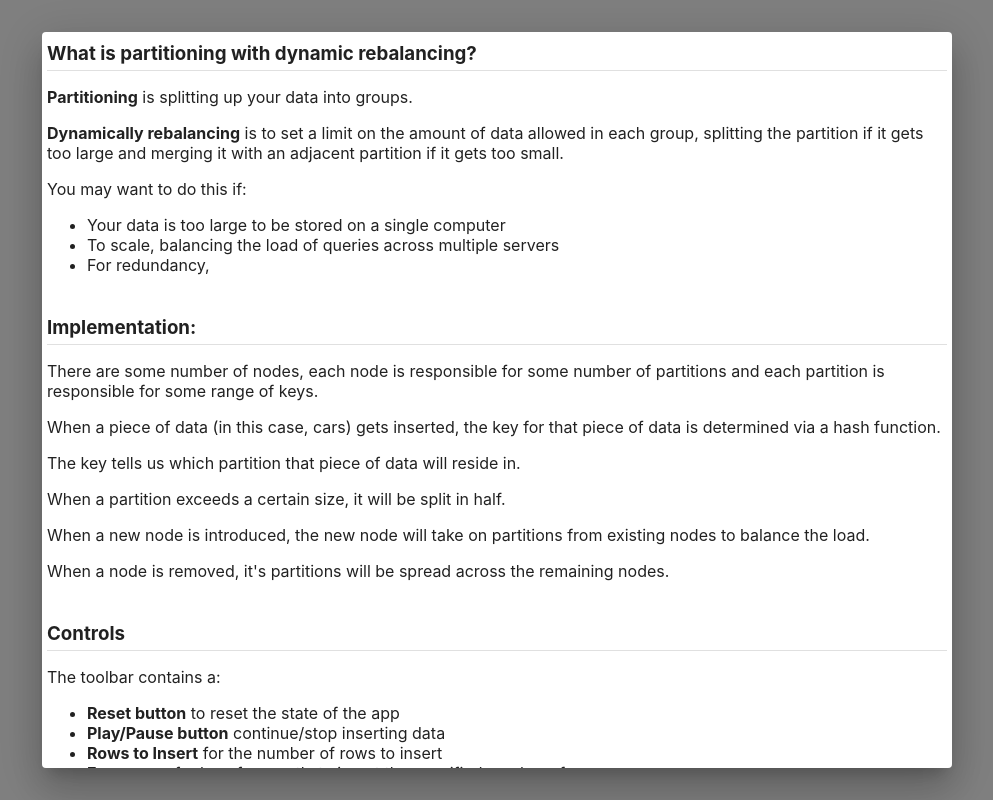
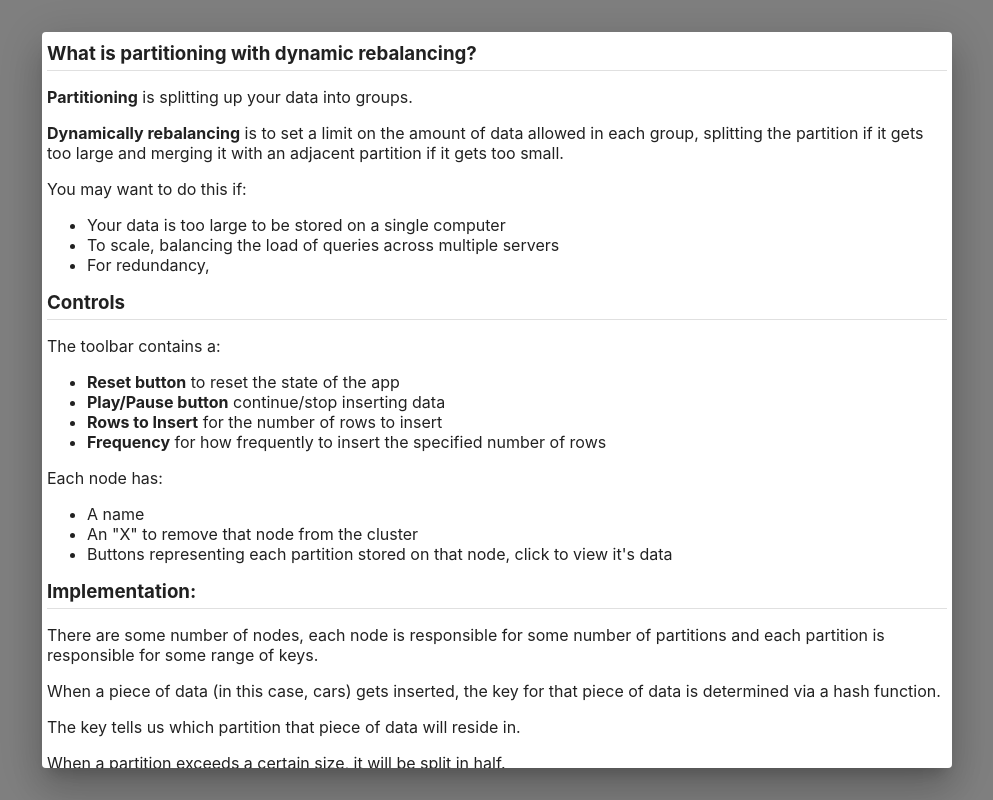
Before and after one commit to mojuwara/sharding, a React (Create React App) app: page / in a window 1280 px wide. Both pictures are taken after a click on the button 1040 px from the left and 78 px from the top of the page. Shown: the whole page, without its empty margins (143-1136 px from the left). Built offline with nearby package versions, Linux system fonts and the light colour scheme.

Commit message:
Reorder help contents

```diff
--- a/src/App.tsx
+++ b/src/App.tsx
@@ -219,17 +219,6 @@ const Help = () => {
 				<li>To scale, balancing the load of queries across multiple servers</li>
 				<li>For redundancy, </li>
 			</ul>
-			<br />
-
-			<h3>Implementation:</h3>
-			<Divider />
-			<p>There are some number of nodes, each node is responsible for some number of partitions and each partition is responsible for some range of keys.</p>
-			<p>When a piece of data (in this case, cars) gets inserted, the key for that piece of data is determined via a hash function.</p>
-			<p>The key tells us which partition that piece of data will reside in.</p>
-			<p>When a partition exceeds a certain size, it will be split in half.</p>
-			<p>When a new node is introduced, the new node will take on partitions from existing nodes to balance the load.</p>
-			<p>When a node is removed, it's partitions will be spread across the remaining nodes.</p>
-			<br/>
 
 			<h3>Controls</h3>
 			<Divider />
@@ -246,6 +235,15 @@ const Help = () => {
 				<li>An "X" to remove that node from the cluster</li>
 				<li>Buttons representing each partition stored on that node, click to view it's data</li>
 			</ul>
+
+			<h3>Implementation:</h3>
+			<Divider />
+			<p>There are some number of nodes, each node is responsible for some number of partitions and each partition is responsible for some range of keys.</p>
+			<p>When a piece of data (in this case, cars) gets inserted, the key for that piece of data is determined via a hash function.</p>
+			<p>The key tells us which partition that piece of data will reside in.</p>
+			<p>When a partition exceeds a certain size, it will be split in half.</p>
+			<p>When a new node is introduced, the new node will take on partitions from existing nodes to balance the load.</p>
+			<p>When a node is removed, it's partitions will be spread across the remaining nodes.</p>
 		</div>
 	);
 }
```
